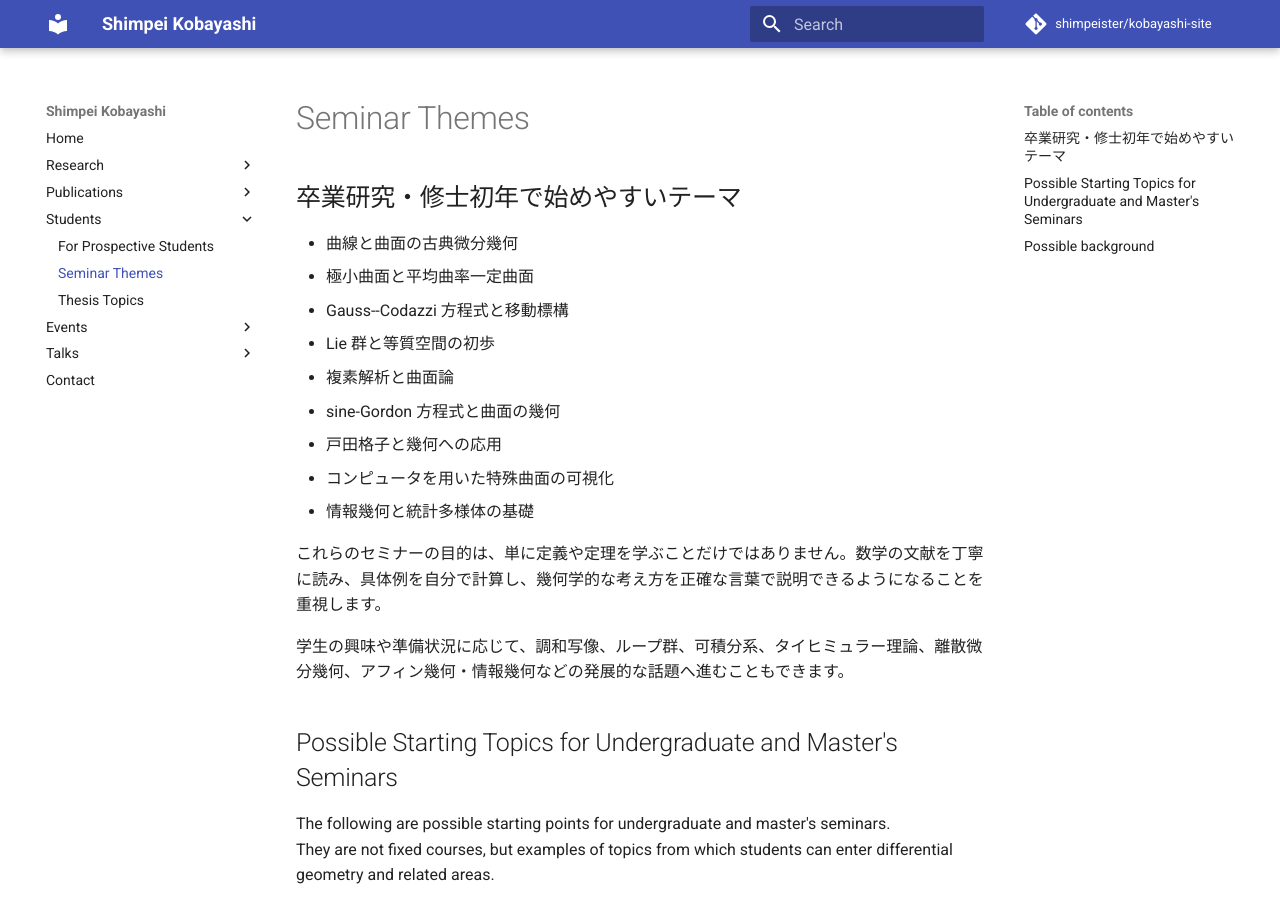
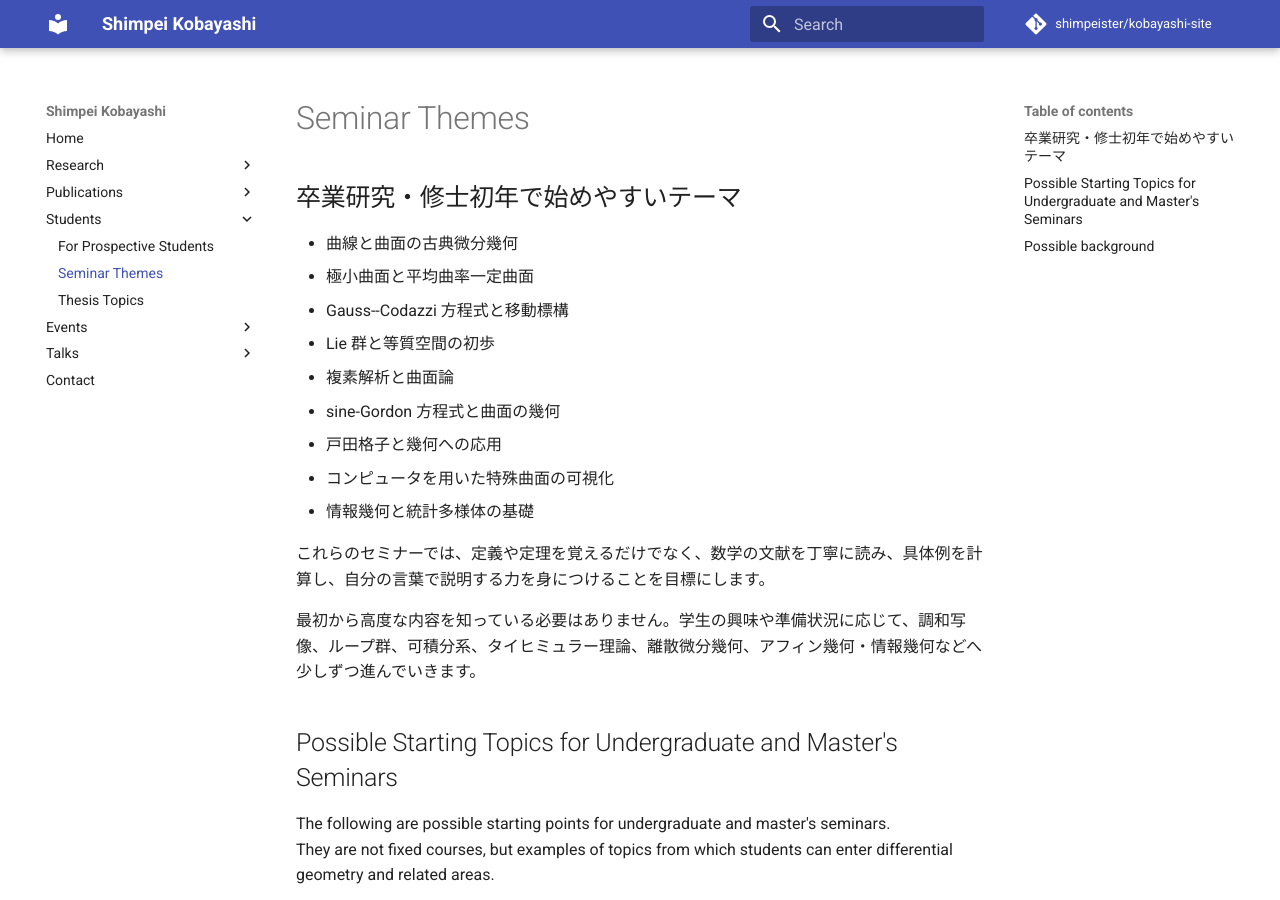
Before and after one commit to shimpeister/shimpeister.github.io, an MkDocs documentation site: the page built from docs/students/seminar-themes.md, in a window 1280 px wide and 900 px high. Built offline with MkDocs 1.6.1 and Material for MkDocs 9.7.7, drawn with Linux system fonts in a browser that asks for light colours.

Commit message:
update seminar-themes.md

```diff
--- a/docs/students/seminar-themes.md
+++ b/docs/students/seminar-themes.md
@@ -11,9 +11,9 @@
 - コンピュータを用いた特殊曲面の可視化
 - 情報幾何と統計多様体の基礎
 
-これらのセミナーの目的は、単に定義や定理を学ぶことだけではありません。数学の文献を丁寧に読み、具体例を自分で計算し、幾何学的な考え方を正確な言葉で説明できるようになることを重視します。
+これらのセミナーでは、定義や定理を覚えるだけでなく、数学の文献を丁寧に読み、具体例を計算し、自分の言葉で説明する力を身につけることを目標にします。
 
-学生の興味や準備状況に応じて、調和写像、ループ群、可積分系、タイヒミュラー理論、離散微分幾何、アフィン幾何・情報幾何などの発展的な話題へ進むこともできます。
+最初から高度な内容を知っている必要はありません。学生の興味や準備状況に応じて、調和写像、ループ群、可積分系、タイヒミュラー理論、離散微分幾何、アフィン幾何・情報幾何などへ少しずつ進んでいきます。
 
 ## Possible Starting Topics for Undergraduate and Master's Seminars
 
```
